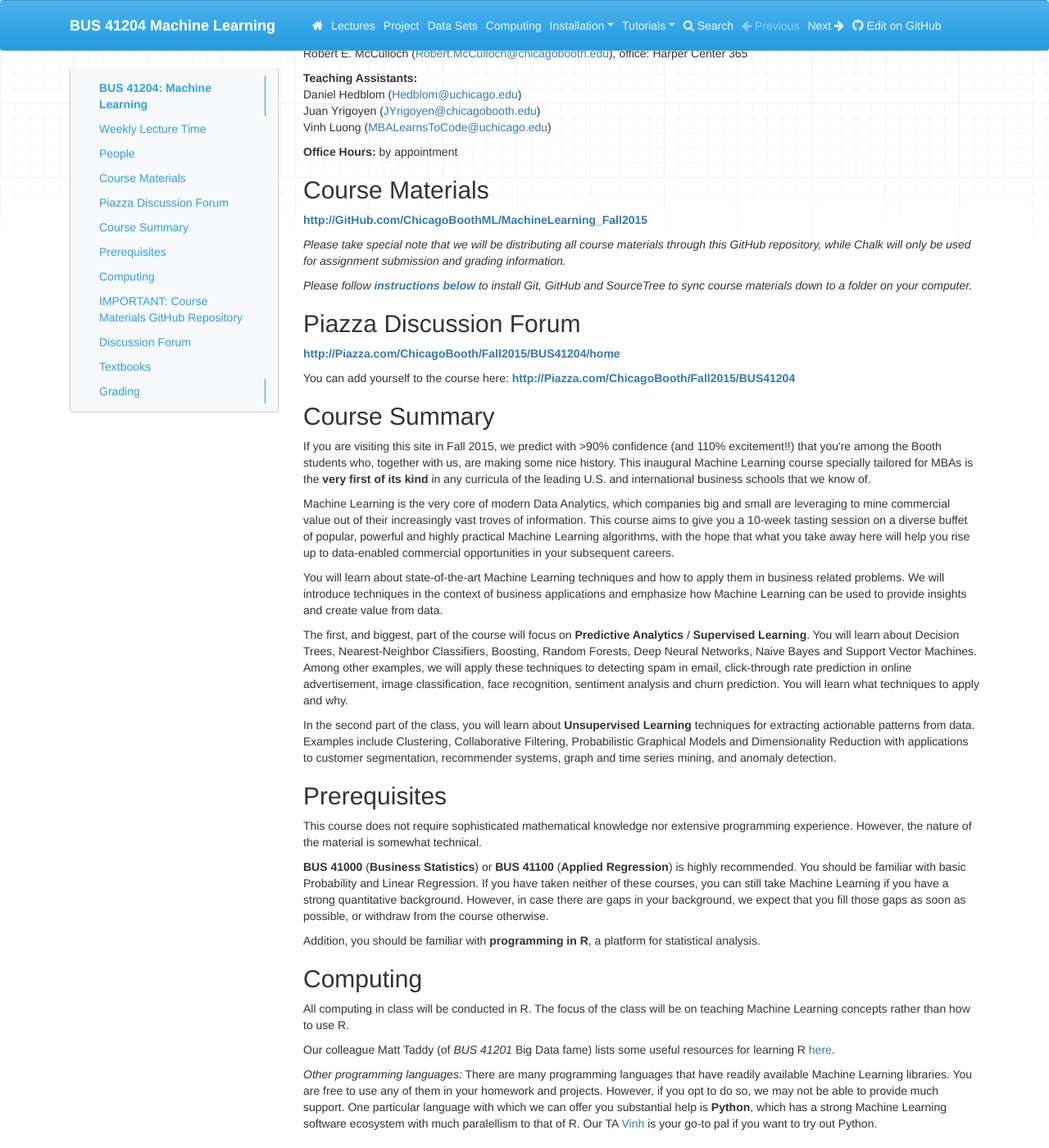
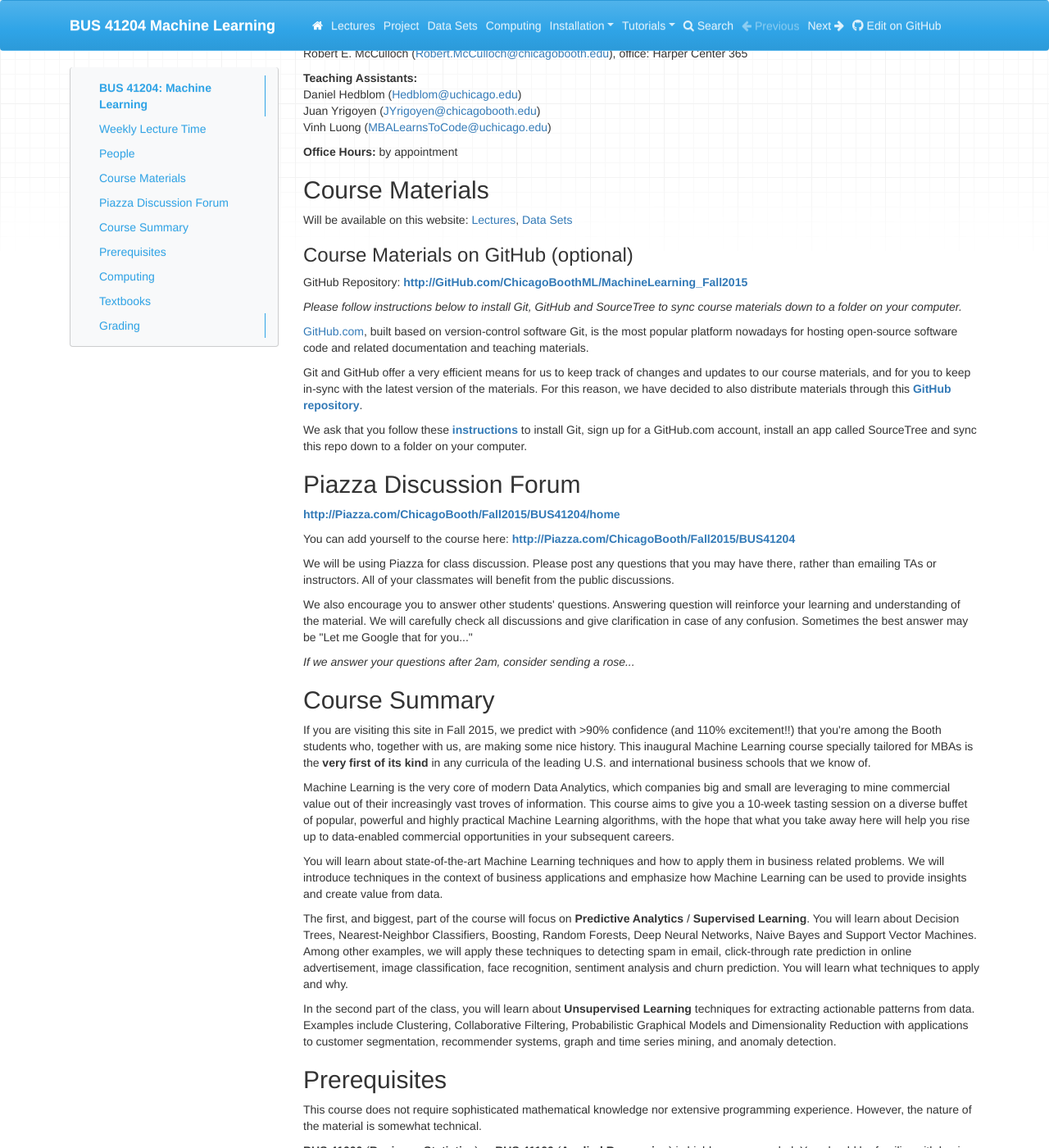
Before and after one commit to ChicagoBoothML/MachineLearning_Fall2015, an MkDocs documentation site: the page built from docs/index.md, in a window 1280 px wide and 1400 px high, scrolled down 402 px. Shown: the whole window at 82% size. Built offline with MkDocs 1.6.1, drawn with Linux system fonts in a browser that asks for light colours; nearby versions of some CDN libraries; old or Windows-style settings are respelled for this version of MkDocs; some of the changed text lies outside the part shown.

```diff
--- a/docs/index.md
+++ b/docs/index.md
@@ -26,13 +26,27 @@ Vinh Luong ([MBALearnsToCode@uchicago.edu](mailto:MBALearnsToCode@uchicago.edu))
 
 ## Course Materials
 
-[**http://GitHub.com/ChicagoBoothML/MachineLearning_Fall2015**](http://GitHub.com/ChicagoBoothML/MachineLearning_Fall2015)
+Will be available on this website:
+[Lectures](Syllabus), [Data Sets](DataSets)
 
-*Please take special note that we will be distributing all course materials through this GitHub repository,
-while Chalk will only be used for assignment submission and grading information.*
+### Course Materials on GitHub (optional)
 
-*Please follow [**instructions below**](#NoteOnGitHubRepo) to install Git, GitHub and SourceTree
-to sync course materials down to a folder on your computer.*
+GitHub Repository: [**http://GitHub.com/ChicagoBoothML/MachineLearning_Fall2015**](http://GitHub.com/ChicagoBoothML/MachineLearning_Fall2015)
+
+*Please follow instructions below to install Git, GitHub and SourceTree to sync course materials down to a folder on your computer.*
+
+[GitHub.com](http://github.com), built based on version-control
+ software Git, is the most popular platform nowadays for hosting
+ open-source software code and related documentation and teaching
+ materials.
+
+Git and GitHub offer a very efficient means for us to keep track of changes and updates to our course materials,
+and for you to keep in-sync with the latest version of the materials.
+For this reason, we have decided to also distribute materials through this
+[**GitHub repository**](http://github.com/ChicagoBoothML/MachineLearning_Fall2015).
+
+We ask that you follow these [**instructions**](Installation/Git, GitHub & SourceTree.md) to install Git,
+sign up for a GitHub.com account, install an app called SourceTree and sync this repo down to a folder on your computer.
 
 
 ## Piazza Discussion Forum
@@ -40,6 +54,20 @@ to sync course materials down to a folder on your computer.*
 [**http://Piazza.com/ChicagoBooth/Fall2015/BUS41204/home**](http://Piazza.com/ChicagoBooth/Fall2015/BUS41204/home)
 
 You can add yourself to the course here: [**http://Piazza.com/ChicagoBooth/Fall2015/BUS41204**](http://Piazza.com/ChicagoBooth/Fall2015/BUS41204)
+
+We will be using Piazza for class discussion.
+Please post any questions that you may have there, rather than emailing TAs or instructors.
+All of your classmates will benefit from the public discussions.
+
+We also encourage you to answer other students' questions.
+Answering question will reinforce your learning and understanding of the material.
+We will carefully check all discussions and give clarification in case of any confusion.
+Sometimes the best answer may be "Let me Google that for you..."
+
+_If we answer your questions after 2am, consider sending a rose..._
+
+
+
 
 ## Course Summary
 
@@ -103,34 +131,6 @@ which has a strong Machine Learning software ecosystem with much paralellism to
 Our TA [Vinh](mailto:MBALearnsToCode@uchicago.edu) is your go-to pal if you want to try out Python.
 
 
-<a name="NoteOnGitHubRepo"></a>
-## _IMPORTANT:_ Course Materials GitHub Repository
-
-[GitHub.com](http://github.com), built based on version-control software Git, is the most popular platform nowadays
- for hosting open-source software code and related documentation and teaching materials.
-
-Git and GitHub offer a very efficient means for us to keep track of changes and updates to our course materials,
-and for you to keep in-sync with the latest version of the materials.
-For this reason, we have decided to distribute materials through this
-[**GitHub repository**](http://github.com/ChicagoBoothML/MachineLearning_Fall2015).
-
-We ask that you follow these [**instructions**](Installation/Git, GitHub & SourceTree.md) to install Git,
-sign up for a GitHub.com account, install an app called SourceTree and sync this repo down to a folder on your computer.
-
-
-## Discussion Forum
-
-We will be using [**Piazza**](https://piazza.com/chicagobooth/fall2015/bus41204/home) for class discussion.
-Please post any questions that you may have there, rather than emailing TAs or instructors.
-All of your classmates will benefit from the public discussions.
-
-We also encourage you to answer other students' questions.
-Answering question will reinforce your learning and understanding of the material.
-We will carefully check all discussions and give clarification in case of any confusion.
-
-_If we answer your questions after 2am, consider sending a rose..._
-
-
 ## Textbooks
 
 There are no required textbooks. All materials notes will be available on the class website.
```
Also changed, not shown: docs/Computing.md (+1 -1 lines), docs/Syllabus.md (+3 -22 lines), 1 other file.
